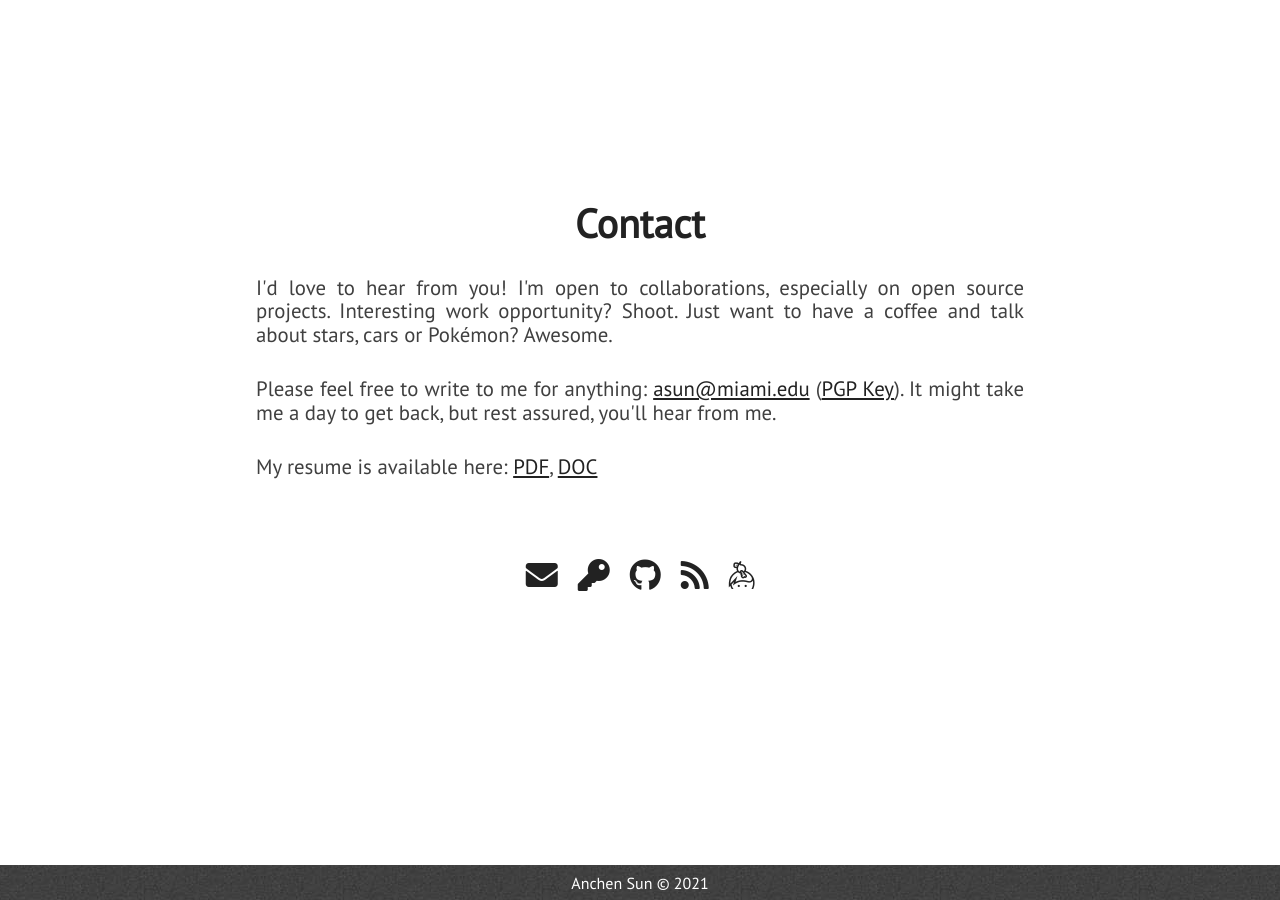
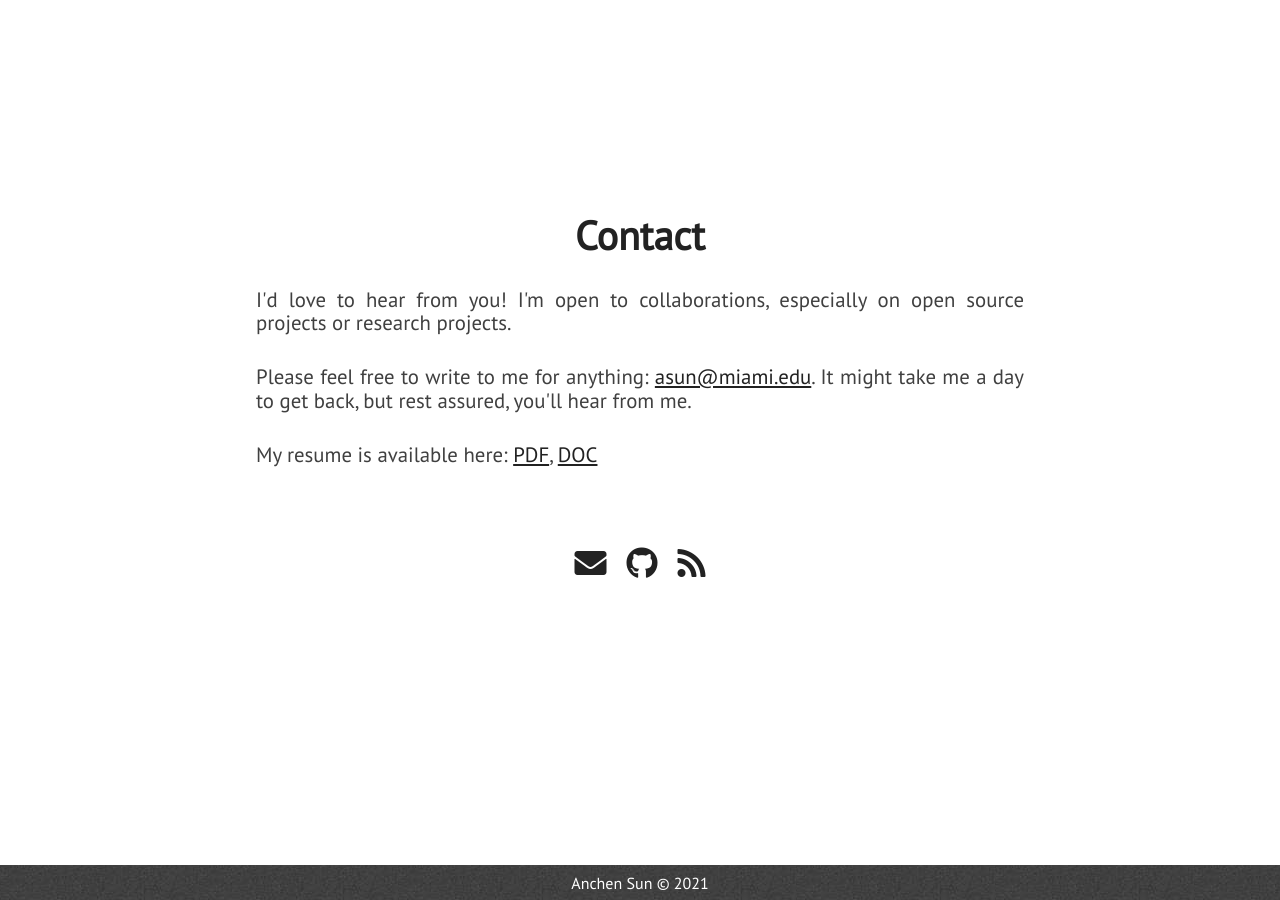
Before and after one commit to anchensun/anchensun.github.io, a Jekyll site: the page built from index.html, in a window 1280 px wide and 900 px high, scrolled down 5081 px. Built offline with Jekyll 4.4.1, drawn with Linux system fonts in a browser that asks for light colours; nearby versions of some CDN libraries.

Commit message:
Change extra

```diff
--- a/_includes/extra.html
+++ b/_includes/extra.html
@@ -3,10 +3,10 @@
         <div>
             <div class="section-heading" id="chat-text">Contact</div>
             <p class="paragraph-text justify-text">
-                I'd love to hear from you! I'm open to collaborations, especially on open source projects. Interesting work opportunity? Shoot. Just want to have a coffee and talk about stars, cars or Pokémon? Awesome.
+                I'd love to hear from you! I'm open to collaborations, especially on open source projects or research projects.
             </p>
             <p class="paragraph-text justify-text">
-                Please feel free to write to me for anything: <a href="mailto:{{ site.email }}">{{ site.email }}</a> (<a href="https://www.nagekar.com/publickey.abhishek@nagekar.com.asc">PGP Key</a>). It might take me a day to get back, but rest assured, you'll hear from me.
+                Please feel free to write to me for anything: <a href="mailto:{{ site.email }}">{{ site.email }}</a>. It might take me a day to get back, but rest assured, you'll hear from me.
             </p>
             <p class="paragraph-text justify-text">
                 My resume is available here: <a href="{{ site.blog_url }}/resume/resume.pdf">PDF</a>, <a href="{{ site.blog_url }}/resume/resume.docx">DOC</a>
@@ -15,17 +15,11 @@
                 <span class="hint--bottom bottom-link" aria-label="Email">
                     <a href="mailto:{{ site.email }}"><i class="head-icon fas fa-envelope"></i></a>
                 </span>
-                <span class="hint--bottom bottom-link" aria-label="PGP Key">
-                    <a href="https://www.nagekar.com/publickey.abhishek@nagekar.com.asc"><i class="head-icon fas fa-key"></i></a>
-                </span>
                 <span class="hint--bottom bottom-link" aria-label="GitHub">
                     <a href="https://github.com/{{ site.github_username }}"><i class="head-icon fab fa-github"></i></a>
                 </span>
                 <span class="hint--bottom bottom-link" aria-label="Web Blog">
                     <a href="{{ site.blog_url }}"><i class="head-icon fas fa-rss"></i></a>
-                </span>
-                <span class="hint--bottom bottom-link" aria-label="Keybase">
-                    <a href="https://keybase.io/{{ site.keybase_username }}"><i class="head-icon fab fa-keybase"></i></a>
                 </span>
                 <!-- <span class="hint--bottom bottom-link" aria-label="Reddit">
                     <a href="https://www.reddit.com/u/{{ site.reddit_username }}"><i class="head-icon fab fa-reddit"></i></a>
```
